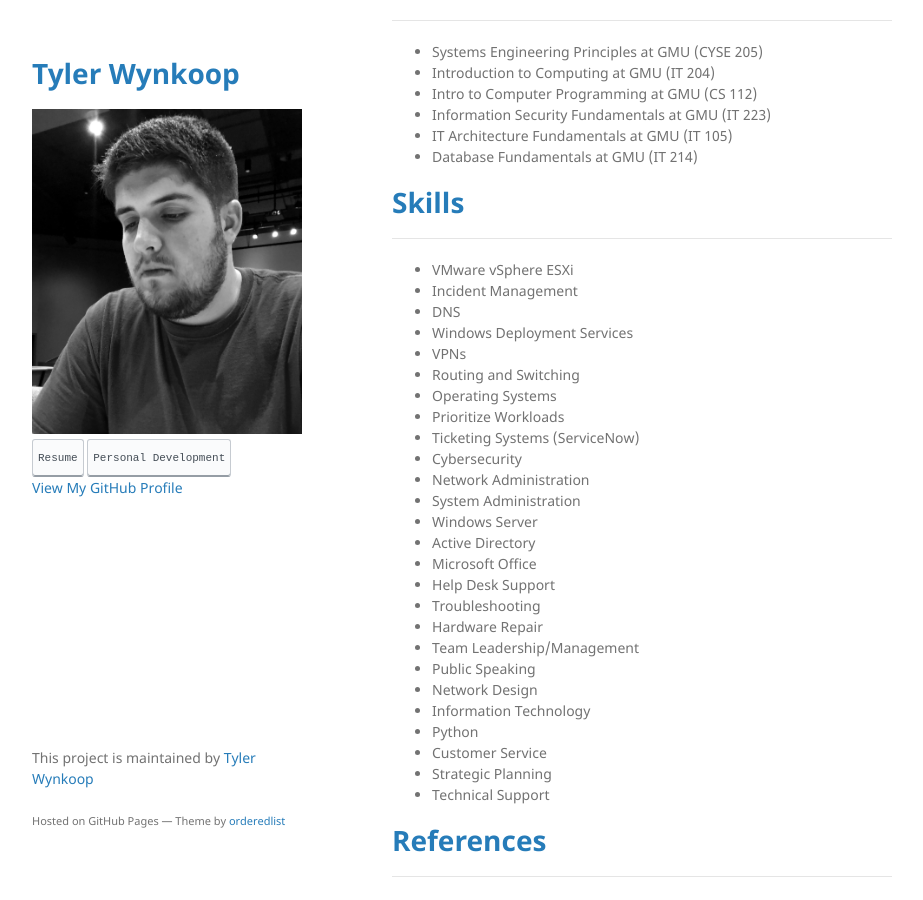
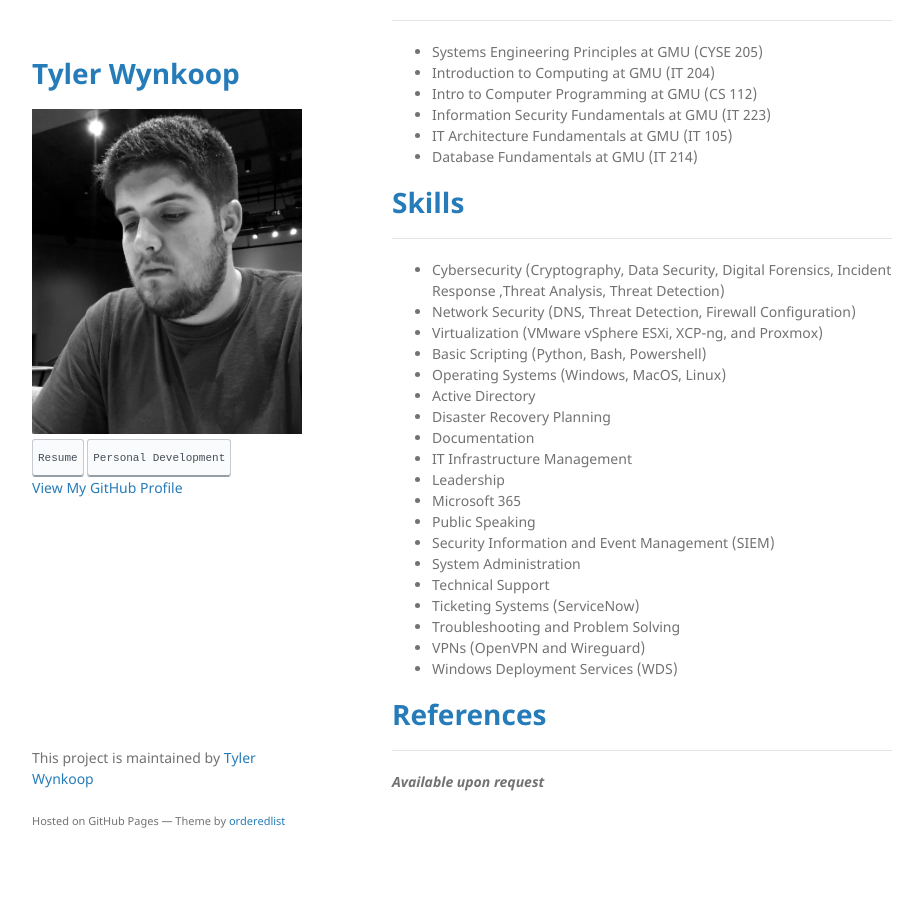
Before and after one commit to tewynkoop/TylerWynkoop, a Jekyll site: the page built from index.md, in a window 1280 px wide and 900 px high, scrolled down 2540 px. Shown: the whole window, without its empty margins (178-1101 px from the left). Built offline with Jekyll 4.4.1, drawn with Linux system fonts in a browser that asks for light colours; a script that is not in the unit is left out; our own code applies the rules of GitHub Pages for plain Markdown files; after the commit the page ends 3402 px from its top, so only the background shows below that.

Commit message:
Update index.md

```diff
--- a/index.md
+++ b/index.md
@@ -101,32 +101,25 @@ I'm a detail-oriented IT professional working for Dell as a Senior Field Service
 # <span style="color:#267CB9"> Skills </span>
 -----
 
-* VMware vSphere ESXi
-* Incident Management
-* DNS
-* Windows Deployment Services
-* VPNs
-* Routing and Switching
-* Operating Systems
-* Prioritize Workloads
+* Cybersecurity (Cryptography, Data Security, Digital Forensics, Incident Response ,Threat Analysis, Threat Detection)
+* Network Security (DNS, Threat Detection, Firewall Configuration)
+* Virtualization (VMware vSphere ESXi, XCP-ng, and Proxmox)
+* Basic Scripting (Python, Bash, Powershell)
+* Operating Systems (Windows, MacOS, Linux)
+* Active Directory
+* Disaster Recovery Planning
+* Documentation
+* IT Infrastructure Management
+* Leadership
+* Microsoft 365
+* Public Speaking
+* Security Information and Event Management (SIEM)
+* System Administration
+* Technical Support
 * Ticketing Systems (ServiceNow)
-* Cybersecurity
-* Network Administration
-* System Administration
-* Windows Server
-* Active Directory
-* Microsoft Office
-* Help Desk Support
-* Troubleshooting
-* Hardware Repair
-* Team Leadership/Management
-* Public Speaking
-* Network Design
-* Information Technology
-* Python
-* Customer Service
-* Strategic Planning
-* Technical Support
+* Troubleshooting and Problem Solving
+* VPNs (OpenVPN and Wireguard)
+* Windows Deployment Services (WDS)
 
 
 # <span style="color:#267CB9"> References </span>
```
